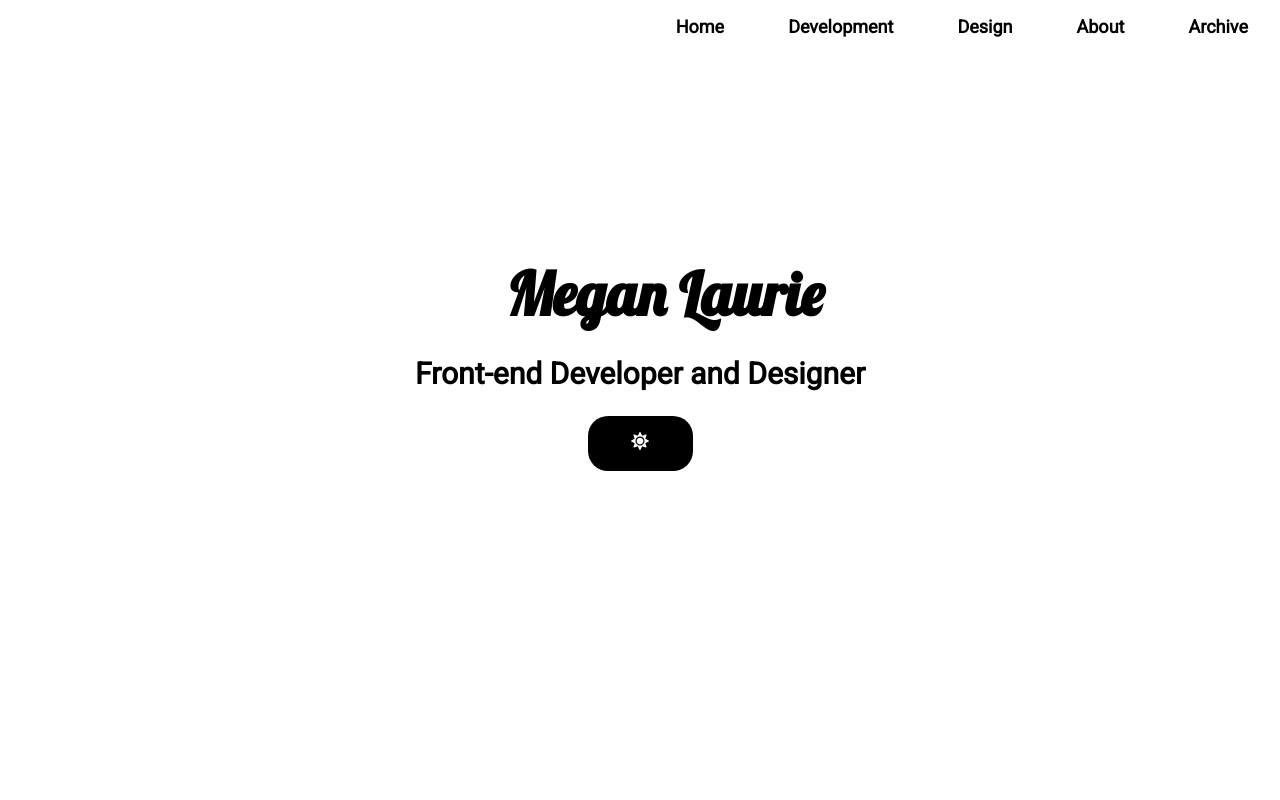
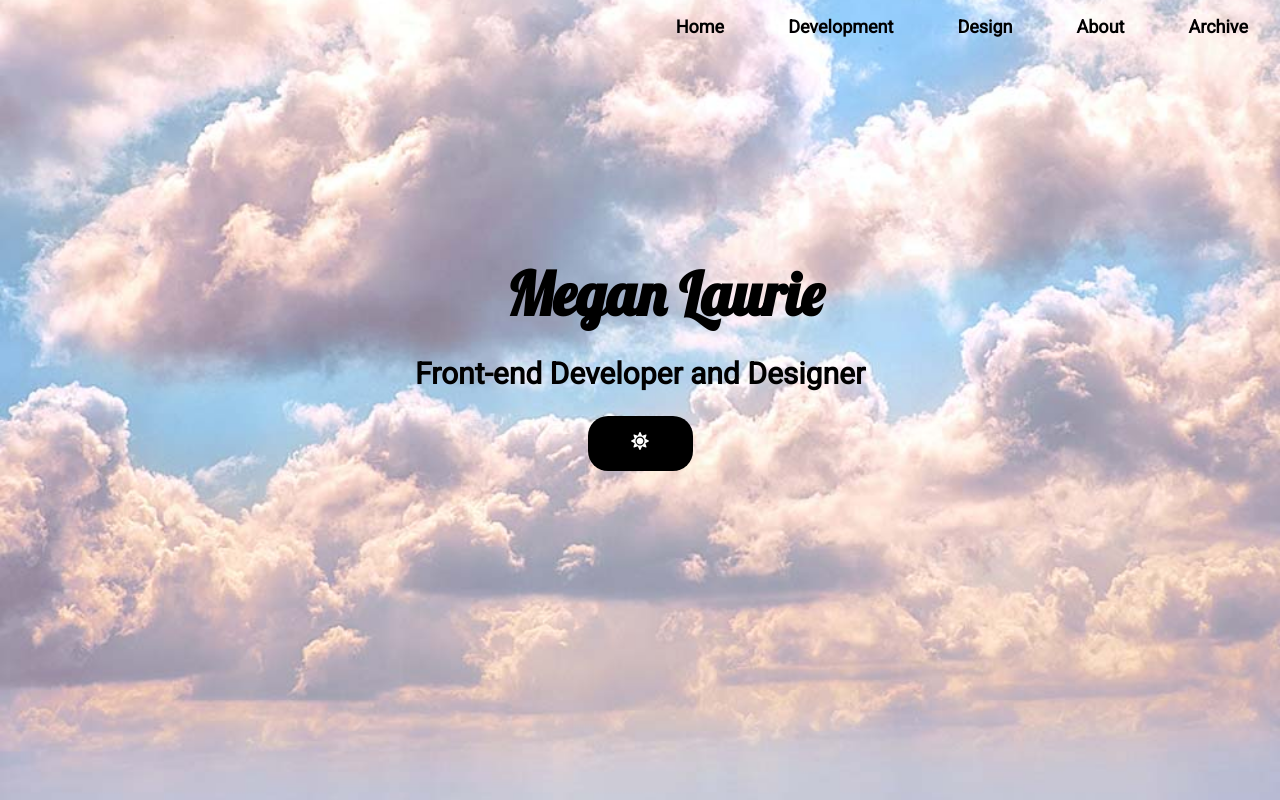
Before and after one commit to meglaurie/Portfolio-Summer-2020, a React (Create React App) app in the folder my-react-website/: page / in a window 1280 px wide. Built offline with nearby package versions, Linux system fonts and the light colour scheme.

Commit message:
new images added

```diff
--- a/my-react-website/src/scss/_homepage.scss
+++ b/my-react-website/src/scss/_homepage.scss
@@ -54,22 +54,31 @@
   top: 0;
   left: 0;
   width: 100vw;
-  height: 50vh;
+  height: 100vh;
   z-index: -1;
   transition: background-color .5s ease;
 }
 .light-off {
   background-color: transparent;
-  background-image: url('../imgs/joel-fulgencio-01fAtHwYqo0-unsplash.jpg');
+  background-image: url('../imgs/night.jpg');
   color: #fff;
   width: 100vw;
   height: 100vh;
+  background-repeat: no-repeat;
+  background-position: center;
+  background-size: cover;
 }
 
 
 .light-on {
   background-color: white;
   color: black;
+  background-image: url('../imgs/day.jpg');
+  background-repeat: no-repeat;
+  background-position: center;
+  background-size: cover;
+  width: 100vw;
+  height: 100vh;
 }
 
 .textGlow{
```
Also changed, not shown: my-react-website/src/imgs/day.jpg (added), my-react-website/src/imgs/night.jpg (added).
